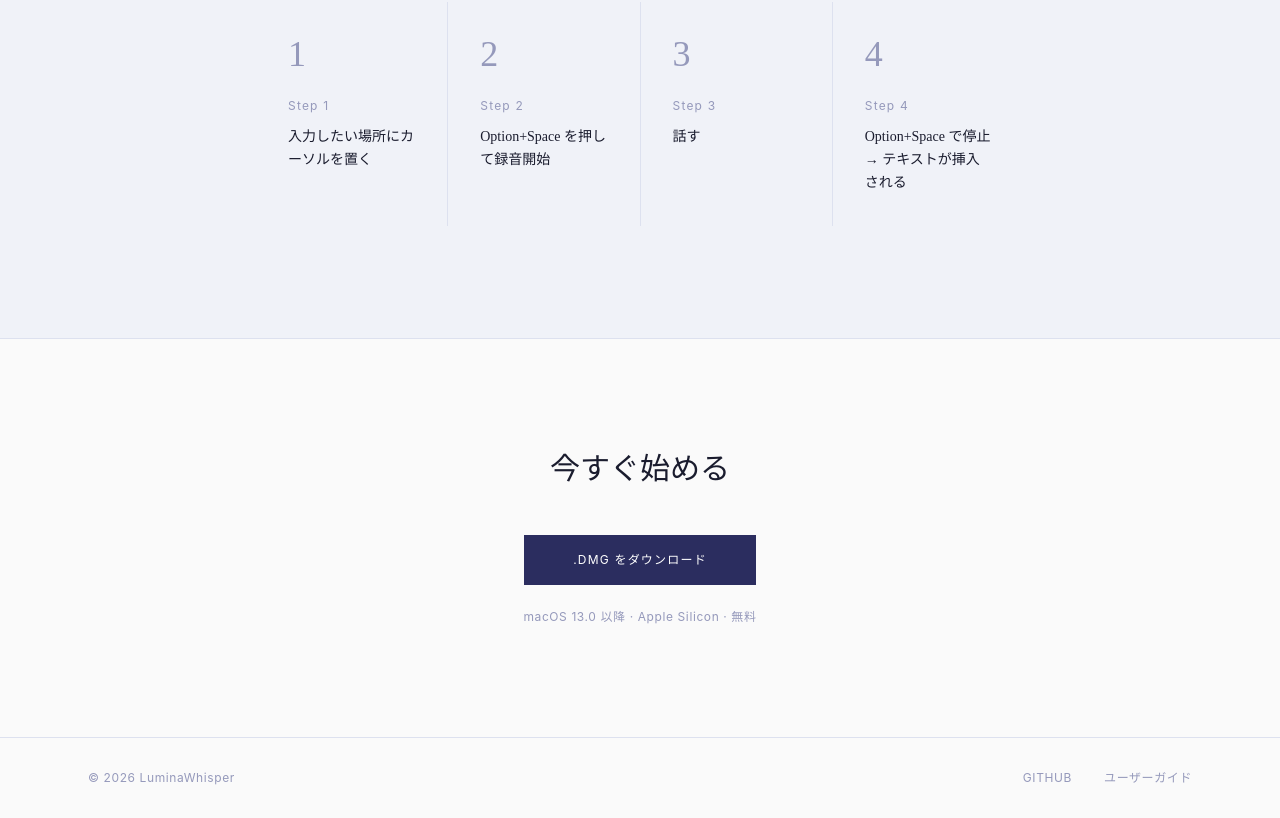
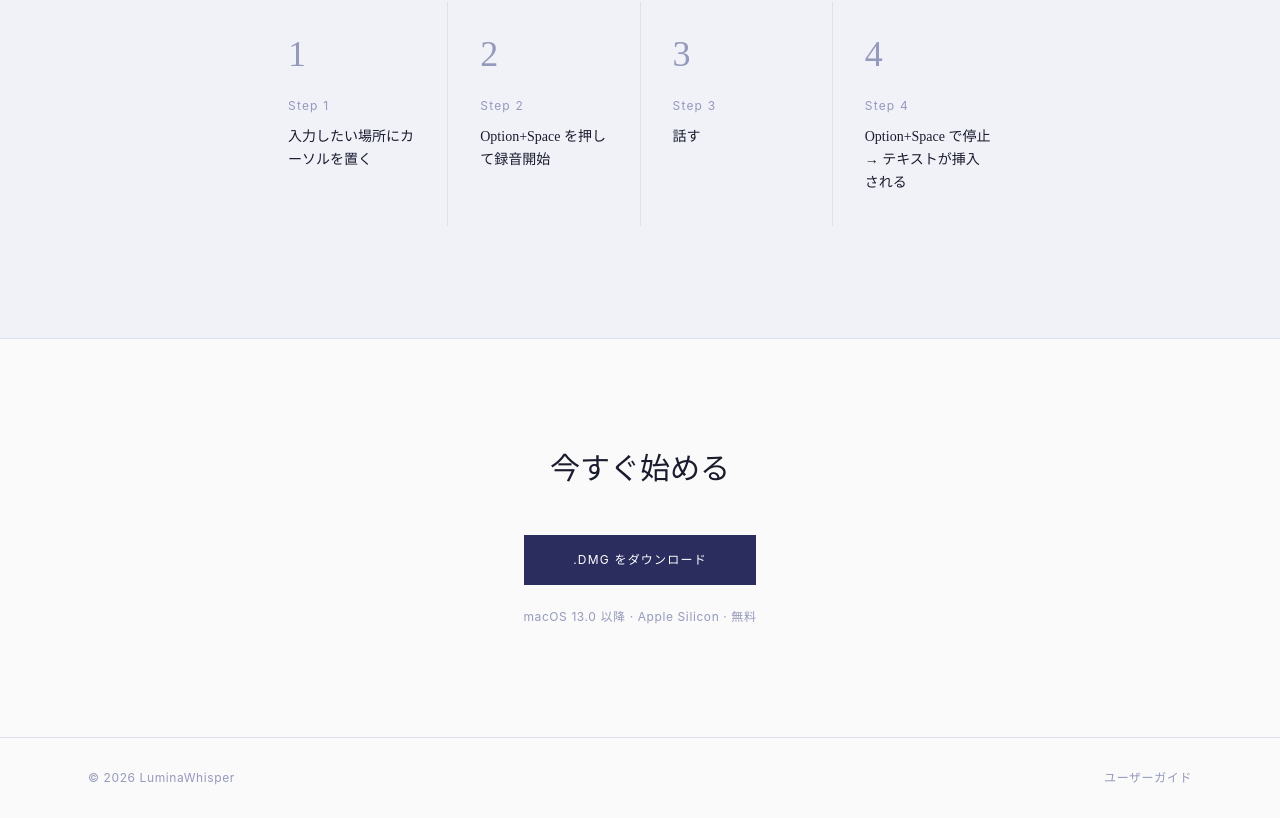
Before and after one commit to k1e1n04/lumina-whisper-site, a React (Vite) app: page /lumina-whisper-site/guide in a window 1280 px wide. Shown: the part 2036-2854 px from the top of the page. Built offline with nearby package versions, Linux system fonts and the light colour scheme; a web font is replaced by a local one.

Commit message:
chore: remove references to private lumina-whisper repository
- Remove GitHub link from Footer
- Update InstallPage releases URL to lumina-whisper-site
- Remove GitHub Issues link from TroubleshootPage
- Remove unused footer.github translation key

```diff
--- a/src/components/Footer.tsx
+++ b/src/components/Footer.tsx
@@ -1,7 +1,5 @@
 import { Link } from 'react-router-dom'
 import { useTranslation } from 'react-i18next'
-
-const GITHUB_URL = 'https://github.com/ishiiken/lumina-whisper'
 
 export default function Footer() {
   const { t } = useTranslation()
@@ -11,14 +9,6 @@ export default function Footer() {
       <div className="mx-auto flex max-w-6xl flex-col items-center justify-between gap-4 px-6 py-8 sm:flex-row">
         <span className="text-xs tracking-[0.05em] text-text-dim">{t('footer.copyright')}</span>
         <div className="flex gap-8">
-          <a
-            href={GITHUB_URL}
-            target="_blank"
-            rel="noopener noreferrer"
-            className="text-xs tracking-[0.05em] text-text-dim no-underline transition-colors hover:text-text-muted uppercase"
-          >
-            {t('footer.github')}
-          </a>
           <Link
             to="/guide/install"
             className="text-xs tracking-[0.05em] text-text-dim no-underline transition-colors hover:text-text-muted uppercase"
--- a/src/i18n/en.json
+++ b/src/i18n/en.json
@@ -43,7 +43,6 @@
   },
   "footer": {
     "copyright": "© 2026 LuminaWhisper",
-    "github": "GitHub",
     "guide": "User Guide"
   },
   "release": {
@@ -184,7 +183,7 @@
       "issue4Step1": "Make sure a text input field has focus before stopping recording",
       "issue4Step2": "Check that accessibility permission has been granted",
       "issue4Step3": "Enable 'Clipboard Fallback' in Settings — if insertion fails, you can still paste manually with ⌘V",
-      "contactDesc": "If the issue persists, please report it on <link>GitHub Issues</link>."
+      "contactDesc": "If the issue persists, try uninstalling and reinstalling the app, or reset your settings."
     }
   }
 }
--- a/src/i18n/ja.json
+++ b/src/i18n/ja.json
@@ -43,7 +43,6 @@
   },
   "footer": {
     "copyright": "© 2026 LuminaWhisper",
-    "github": "GitHub",
     "guide": "ユーザーガイド"
   },
   "release": {
@@ -184,7 +183,7 @@
       "issue4Step1": "録音を停止する前にテキスト入力フィールドにフォーカスが当たっているか確認する",
       "issue4Step2": "アクセシビリティ権限が付与されているか確認する",
       "issue4Step3": "設定の「クリップボードへフォールバック」をオンにすると、挿入が失敗しても ⌘V で手動貼り付けできます",
-      "contactDesc": "解決しない場合は <link>GitHub Issues</link> でご報告ください。"
+      "contactDesc": "解決しない場合は、アプリを削除して再インストールするか、設定をリセットしてお試しください。"
     }
   }
 }
--- a/src/pages/guide/InstallPage.tsx
+++ b/src/pages/guide/InstallPage.tsx
@@ -13,7 +13,7 @@ export default function InstallPage() {
           components={{
             link: (
               <a
-                href="https://github.com/k1e1n04/lumina-whisper/releases/latest"
+                href="https://github.com/k1e1n04/lumina-whisper-site/releases/latest"
                 target="_blank"
                 rel="noopener noreferrer"
                 className="text-accent hover:underline"
--- a/src/pages/guide/TroubleshootPage.tsx
+++ b/src/pages/guide/TroubleshootPage.tsx
@@ -1,4 +1,4 @@
-import { Trans, useTranslation } from 'react-i18next'
+import { useTranslation } from 'react-i18next'
 
 export default function TroubleshootPage() {
   const { t } = useTranslation()
@@ -56,21 +56,7 @@ export default function TroubleshootPage() {
       </div>
 
       <div className="mt-8 rounded-lg border border-border bg-bg p-4">
-        <p className="text-sm text-text-muted">
-          <Trans
-            i18nKey="guide.troubleshoot.contactDesc"
-            components={{
-              link: (
-                <a
-                  href="https://github.com/ishiiken/lumina-whisper/issues"
-                  target="_blank"
-                  rel="noopener noreferrer"
-                  className="text-accent hover:underline"
-                />
-              ),
-            }}
-          />
-        </p>
+        <p className="text-sm text-text-muted">{t('guide.troubleshoot.contactDesc')}</p>
       </div>
     </article>
   )
```
